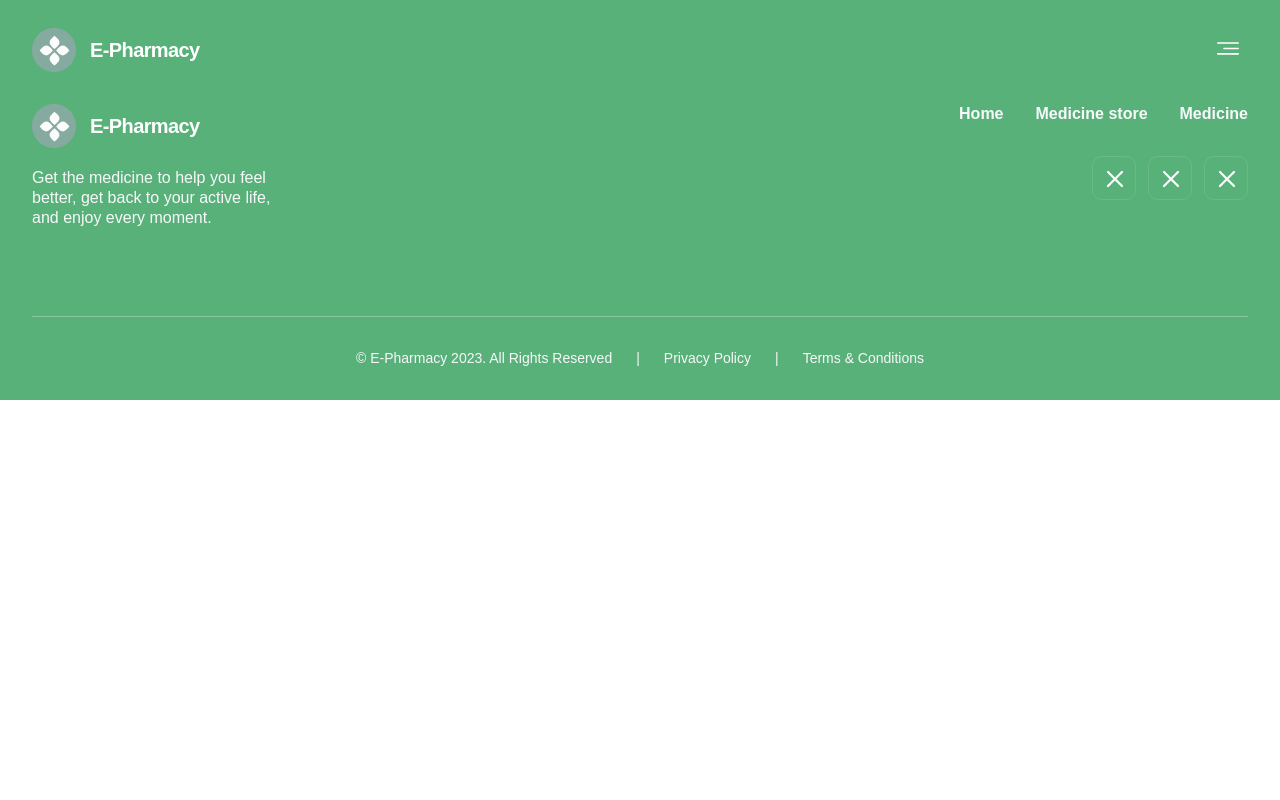
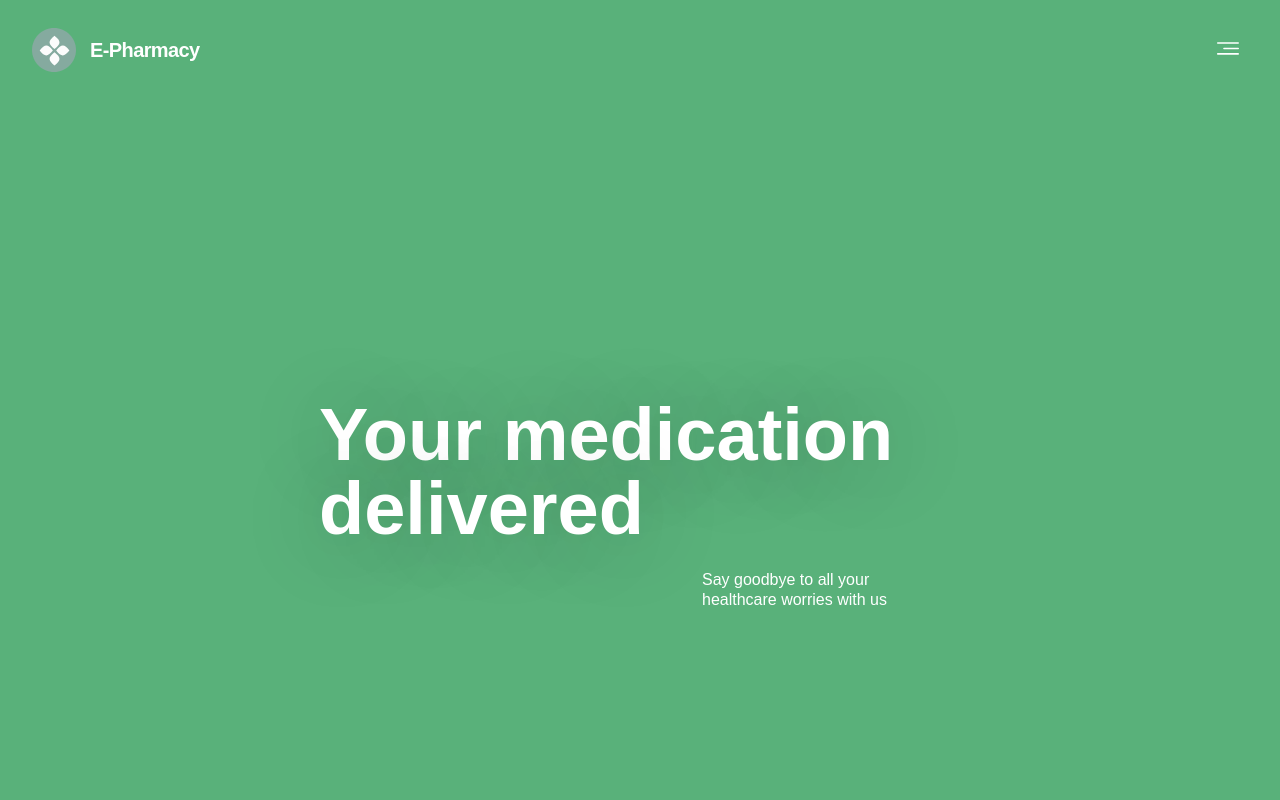
Before and after one commit to DianaKryzhanivska/E-Pharmacy, a React (Create React App) app: page /E-Pharmacy/home in a window 1280 px wide. Shown: the top 800 px of the page. Built offline with nearby package versions, Linux system fonts and the light colour scheme.

Commit message:
hero section

```diff
--- a/src/components/Header/Menu/Menu.styled.js
+++ b/src/components/Header/Menu/Menu.styled.js
@@ -8,6 +8,7 @@ export const Overlay = styled.div`
   top: 0;
   left: 0;
   overflow-y: auto;
+  background: rgba(29, 30, 33, 0.45);
   display: flex;
   justify-content: flex-end;
   z-index: 10;
--- /dev/null
+++ b/src/components/Home/Home.jsx
@@ -0,0 +1,12 @@
+import React from "react";
+import MainBanner from "./MainBanner/MainBanner";
+
+const Home = () => {
+  return (
+    <>
+      <MainBanner></MainBanner>
+    </>
+  );
+};
+
+export default Home;
--- /dev/null
+++ b/src/components/Home/MainBanner/MainBanner.jsx
@@ -0,0 +1,17 @@
+import React from "react";
+import { Container, HeroBox, Text, Title } from "./MainBanner.styled";
+
+const MainBanner = () => {
+  return (
+    <section>
+      <Container>
+        <HeroBox>
+          <Title>Your medication delivered</Title>
+          <Text>Say goodbye to all your healthcare worries with us</Text>
+        </HeroBox>
+      </Container>
+    </section>
+  );
+};
+
+export default MainBanner;
--- /dev/null
+++ b/src/components/Home/MainBanner/MainBanner.styled.js
@@ -0,0 +1,71 @@
+import styled from "styled-components";
+import { CommonContainer } from "styles/GlobalStyles";
+
+export const Container = styled(CommonContainer)`
+  padding-top: 197px;
+  padding-bottom: 246px;
+  background: ${({ theme }) => theme.colors.green};
+  display: flex;
+  justify-content: center;
+
+  @media only screen and (min-width: 768px) {
+    padding-top: 186px;
+    padding-bottom: 258px;
+  }
+
+  @media only screen and (min-width: 1440px) {
+    padding-top: 73px;
+    padding-bottom: 146px;
+  }
+`;
+
+export const HeroBox = styled.div`
+  width: 331px;
+  height: 312px;
+  padding: 19px 0 91px;
+
+  @media only screen and (min-width: 768px) {
+    width: 704px;
+    height: 508px;
+    padding: 140px 64px 156px 31px;
+  }
+
+  @media only screen and (min-width: 1440px) {
+    width: 749px;
+    padding: 140px 86px 156px 54px;
+  }
+`;
+
+export const Title = styled.h1`
+  color: ${({ theme }) => theme.colors.white};
+  font-size: 50px;
+  font-weight: 600;
+  line-height: 1em;
+  margin-bottom: 20px;
+  text-shadow: 0px 4px 85px rgba(29, 30, 33, 0.3);
+
+  @media only screen and (min-width: 768px) {
+    font-size: 74px;
+    margin-bottom: 24px;
+  }
+
+  @media only screen and (min-width: 1440px) {
+    width: 609px;
+  }
+`;
+
+export const Text = styled.p`
+  color: ${({ theme }) => theme.colors.white};
+  font-size: 12px;
+  font-weight: 400;
+  line-height: 1.33em;
+  margin-left: auto;
+  width: 156px;
+
+  @media only screen and (min-width: 768px) {
+    font-size: 16px;
+    line-height: 1.25em;
+    margin-right: 19px;
+    width: 207px;
+  }
+`;
--- a/src/pages/HomePage.jsx
+++ b/src/pages/HomePage.jsx
@@ -1,7 +1,12 @@
+import Home from "components/Home/Home";
 import React from "react";
 
 const HomePage = () => {
-  return <div></div>;
+  return (
+    <>
+      <Home />
+    </>
+  );
 };
 
 export default HomePage;
```
